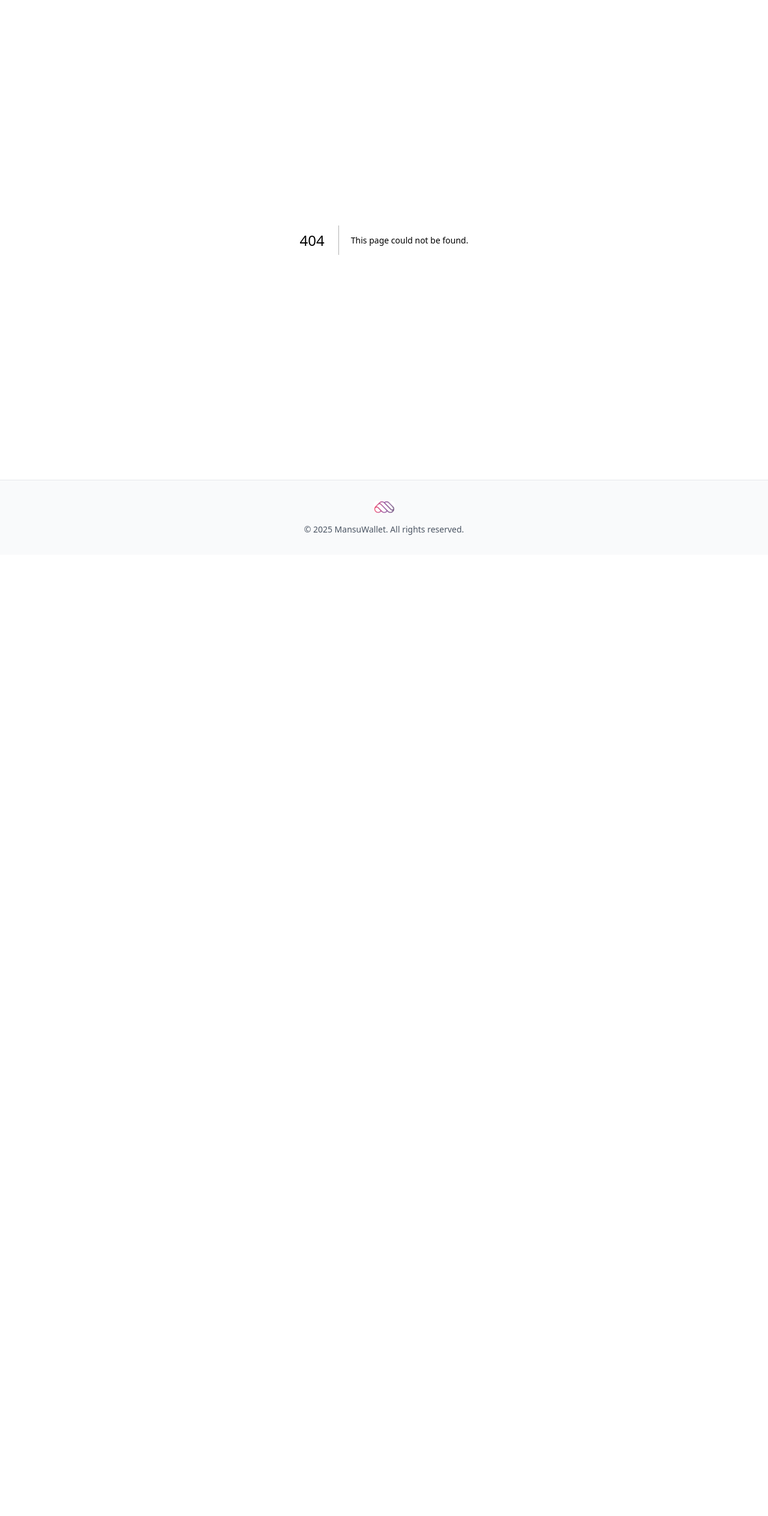
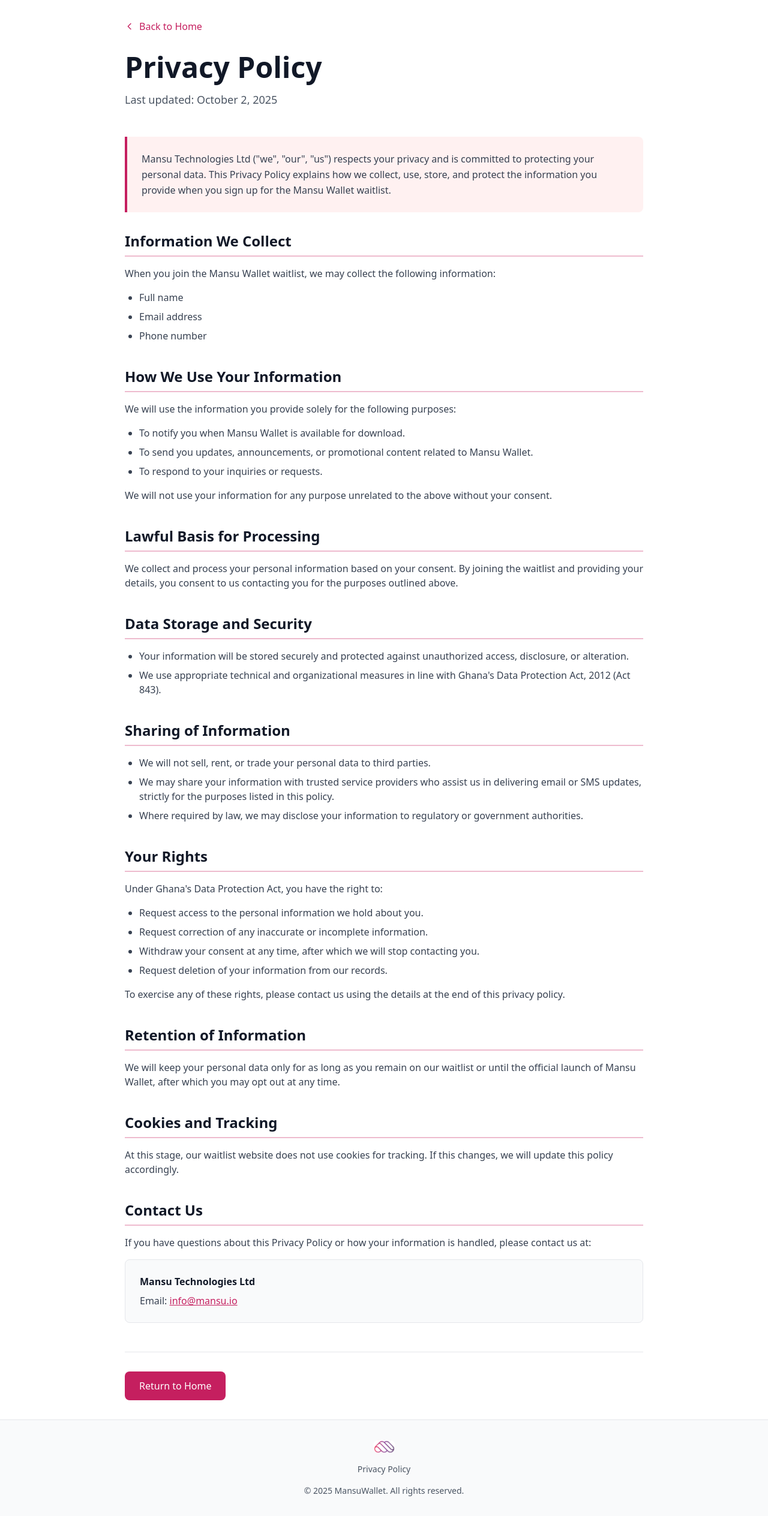
Before and after one commit to osazeejedi/mansuwallet-landing, a Next.js app: page /privacy-policy in a window 1280 px wide. Before the commit this address had no page. Shown: the whole page at 60% size. Before the commit the page ends 925 px from the top, so only its background shows below. Built offline with nearby package versions, Linux system fonts and the light colour scheme.

Commit message:
updated privacy policy

```diff
--- a/app/layouts/SimpleFooter.tsx
+++ b/app/layouts/SimpleFooter.tsx
@@ -1,4 +1,5 @@
 "use client";
+import Link from "next/link";
 import MansuLogo from "../components/Icons/MansuLogo";
 
 const SimpleFooter = () => {
@@ -8,6 +9,14 @@
         <div className="flex flex-col items-center space-y-4">
           <div className="h-6 w-auto">
             <MansuLogo />
+          </div>
+          <div className="flex flex-col sm:flex-row items-center space-y-2 sm:space-y-0 sm:space-x-6 text-sm text-gray-600">
+            <Link
+              href="/privacy-policy"
+              className="hover:text-primary transition-colors duration-200"
+            >
+              Privacy Policy
+            </Link>
           </div>
           <p className="text-sm text-gray-600 text-center">
             © {new Date().getFullYear()} MansuWallet. All rights reserved.
--- /dev/null
+++ b/app/privacy-policy/page.tsx
@@ -0,0 +1,173 @@
+import { Metadata } from "next";
+import Link from "next/link";
+
+export const metadata: Metadata = {
+  title: "Privacy Policy - MansuWallet",
+  description: "MansuWallet Privacy Policy - Learn how we collect, use, and protect your personal information.",
+};
+
+export default function PrivacyPolicy() {
+  return (
+    <div className="min-h-screen bg-white">
+      <div className="container mx-auto px-4 py-8 max-w-4xl">
+        {/* Back Navigation */}
+        <div className="mb-8">
+          <Link
+            href="/"
+            className="text-primary hover:text-pink-dark transition-colors duration-200 flex items-center space-x-2"
+          >
+            <svg className="w-4 h-4" fill="none" stroke="currentColor" viewBox="0 0 24 24">
+              <path strokeLinecap="round" strokeLinejoin="round" strokeWidth={2} d="M15 19l-7-7 7-7" />
+            </svg>
+            <span>Back to Home</span>
+          </Link>
+        </div>
+
+        {/* Header */}
+        <div className="mb-12">
+          <h1 className="text-4xl md:text-5xl font-bold text-gray-900 mb-4">
+            Privacy Policy
+          </h1>
+          <p className="text-lg text-gray-600">
+            Last updated: {new Date().toLocaleDateString('en-US', {
+              year: 'numeric',
+              month: 'long',
+              day: 'numeric'
+            })}
+          </p>
+        </div>
+
+        {/* Content */}
+        <div className="prose prose-lg max-w-none">
+          <div className="bg-grey-light border-l-4 border-primary p-6 mb-8 rounded-r-lg">
+            <p className="text-gray-700 leading-relaxed">
+              Mansu Technologies Ltd ("we", "our", "us") respects your privacy and is committed to protecting your personal data. This Privacy Policy explains how we collect, use, store, and protect the information you provide when you sign up for the Mansu Wallet waitlist.
+            </p>
+          </div>
+
+          <section className="mb-10">
+            <h2 className="text-2xl font-bold text-gray-900 mb-4 border-b-2 border-primary/30 pb-2">
+              Information We Collect
+            </h2>
+            <p className="text-gray-700 mb-4">
+              When you join the Mansu Wallet waitlist, we may collect the following information:
+            </p>
+            <ul className="list-disc pl-6 space-y-2 text-gray-700">
+              <li>Full name</li>
+              <li>Email address</li>
+              <li>Phone number</li>
+            </ul>
+          </section>
+
+          <section className="mb-10">
+            <h2 className="text-2xl font-bold text-gray-900 mb-4 border-b-2 border-primary/30 pb-2">
+              How We Use Your Information
+            </h2>
+            <p className="text-gray-700 mb-4">
+              We will use the information you provide solely for the following purposes:
+            </p>
+            <ul className="list-disc pl-6 space-y-2 text-gray-700">
+              <li>To notify you when Mansu Wallet is available for download.</li>
+              <li>To send you updates, announcements, or promotional content related to Mansu Wallet.</li>
+              <li>To respond to your inquiries or requests.</li>
+            </ul>
+            <p className="text-gray-700 mt-4">
+              We will not use your information for any purpose unrelated to the above without your consent.
+            </p>
+          </section>
+
+          <section className="mb-10">
+            <h2 className="text-2xl font-bold text-gray-900 mb-4 border-b-2 border-primary/30 pb-2">
+              Lawful Basis for Processing
+            </h2>
+            <p className="text-gray-700">
+              We collect and process your personal information based on your consent. By joining the waitlist and providing your details, you consent to us contacting you for the purposes outlined above.
+            </p>
+          </section>
+
+          <section className="mb-10">
+            <h2 className="text-2xl font-bold text-gray-900 mb-4 border-b-2 border-primary/30 pb-2">
+              Data Storage and Security
+            </h2>
+            <ul className="list-disc pl-6 space-y-2 text-gray-700">
+              <li>Your information will be stored securely and protected against unauthorized access, disclosure, or alteration.</li>
+              <li>We use appropriate technical and organizational measures in line with Ghana's Data Protection Act, 2012 (Act 843).</li>
+            </ul>
+          </section>
+
+          <section className="mb-10">
+            <h2 className="text-2xl font-bold text-gray-900 mb-4 border-b-2 border-primary/30 pb-2">
+              Sharing of Information
+            </h2>
+            <ul className="list-disc pl-6 space-y-2 text-gray-700">
+              <li>We will not sell, rent, or trade your personal data to third parties.</li>
+              <li>We may share your information with trusted service providers who assist us in delivering email or SMS updates, strictly for the purposes listed in this policy.</li>
+              <li>Where required by law, we may disclose your information to regulatory or government authorities.</li>
+            </ul>
+          </section>
+
+          <section className="mb-10">
+            <h2 className="text-2xl font-bold text-gray-900 mb-4 border-b-2 border-primary/30 pb-2">
+              Your Rights
+            </h2>
+            <p className="text-gray-700 mb-4">
+              Under Ghana's Data Protection Act, you have the right to:
+            </p>
+            <ul className="list-disc pl-6 space-y-2 text-gray-700">
+              <li>Request access to the personal information we hold about you.</li>
+              <li>Request correction of any inaccurate or incomplete information.</li>
+              <li>Withdraw your consent at any time, after which we will stop contacting you.</li>
+              <li>Request deletion of your information from our records.</li>
+            </ul>
+            <p className="text-gray-700 mt-4">
+              To exercise any of these rights, please contact us using the details at the end of this privacy policy.
+            </p>
+          </section>
+
+          <section className="mb-10">
+            <h2 className="text-2xl font-bold text-gray-900 mb-4 border-b-2 border-primary/30 pb-2">
+              Retention of Information
+            </h2>
+            <p className="text-gray-700">
+              We will keep your personal data only for as long as you remain on our waitlist or until the official launch of Mansu Wallet, after which you may opt out at any time.
+            </p>
+          </section>
+
+          <section className="mb-10">
+            <h2 className="text-2xl font-bold text-gray-900 mb-4 border-b-2 border-primary/30 pb-2">
+              Cookies and Tracking
+            </h2>
+            <p className="text-gray-700">
+              At this stage, our waitlist website does not use cookies for tracking. If this changes, we will update this policy accordingly.
+            </p>
+          </section>
+
+          <section className="mb-10">
+            <h2 className="text-2xl font-bold text-gray-900 mb-4 border-b-2 border-primary/30 pb-2">
+              Contact Us
+            </h2>
+            <p className="text-gray-700 mb-4">
+              If you have questions about this Privacy Policy or how your information is handled, please contact us at:
+            </p>
+            <div className="bg-gray-50 p-6 rounded-lg border border-gray-200">
+              <p className="font-semibold text-gray-900 mb-2">Mansu Technologies Ltd</p>
+              <p className="text-gray-700">
+                Email: <a href="mailto:info@mansu.io" className="text-primary hover:text-pink-dark underline">info@mansu.io</a>
+              </p>
+            </div>
+          </section>
+        </div>
+
+        {/* Footer Navigation */}
+        <div className="mt-12 pt-8 border-t border-gray-200">
+          <Link
+            href="/"
+            className="inline-flex items-center px-6 py-3 bg-primary text-white font-medium rounded-lg hover:bg-pink-dark transition-colors duration-200"
+          >
+            Return to Home
+          </Link>
+        </div>
+      </div>
+    </div>
+  );
+}
```
Also changed, not shown: 1 other file (tests, documents, lock files or other folders).
